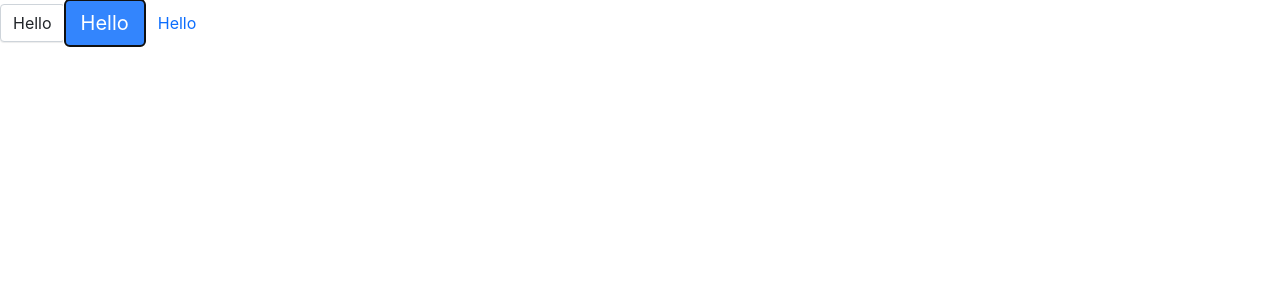
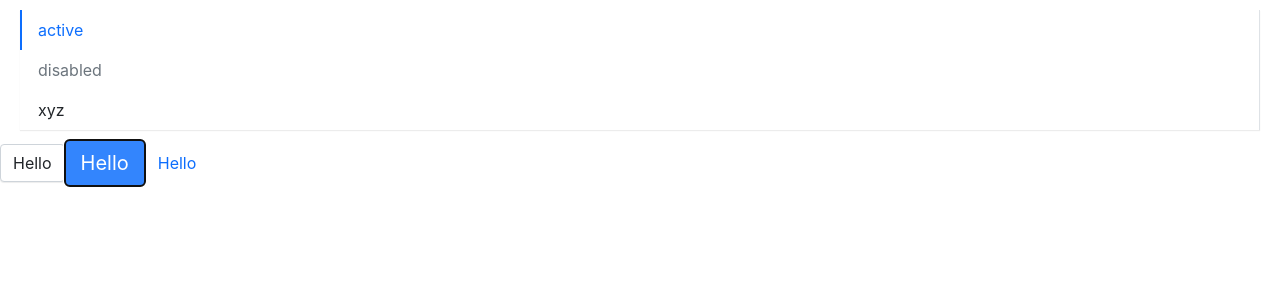
Before and after one commit to 398168441/ango-react-components, a React (Create React App) app: page / in a window 1280 px wide. Shown: the top 300 px of the page. Built offline with nearby package versions, Linux system fonts and the light colour scheme.

Commit message:
feat: Menu 50%

```diff
--- a/src/App.tsx
+++ b/src/App.tsx
@@ -1,9 +1,23 @@
 import React from 'react';
 import Button, { ButtonType, ButtonSize } from 'components/Button/button'
+import Menu from 'components/Menu/menu'
+import MenuItem from 'components/Menu/menuItem'
 
 function App() {
   return (
     <div className="App">
+      <Menu defaultIndex={0} mode='vertical'>
+        <MenuItem index={0}>
+          active
+        </MenuItem>
+        <MenuItem index={1} disabled>
+          disabled
+        </MenuItem>
+        <MenuItem index={2}>
+          xyz
+        </MenuItem>
+      </Menu>
+
       <Button onClick={() => { console.log(123) }}>Hello</Button>
 
       <Button autoFocus btnType={ButtonType.Primary} size={ButtonSize.Large}>Hello</Button>
--- /dev/null
+++ b/src/components/Menu/_style.scss
@@ -0,0 +1,98 @@
+.ango-menu {
+    display: flex;
+    flex-wrap: wrap;
+    padding-left: 0;
+    margin-bottom: 30px;
+    list-style: none;
+    border-bottom: $menu-border-width solid $menu-border-color;
+    box-shadow: $menu-box-shadow;
+    >.menu-item {
+      padding: $menu-item-padding-y $menu-item-padding-x;
+      cursor: pointer;
+      transition: $menu-transition;
+      &:hover, &:focus {
+        text-decoration: none;
+      }
+      &.is-disabled {
+        color: $menu-item-disabled-color;
+        pointer-events: none;
+        cursor: default;
+      }
+      &.is-active, &:hover {
+        color: $menu-item-active-color;
+        border-bottom: $menu-item-active-border-width solid $menu-item-active-color;
+      }
+    }
+    .submenu-item {
+      position: relative;
+      .submenu-title {
+        display: flex;
+        align-items: center;
+      }
+      .arrow-icon {
+        transition: transform .25s ease-in-out;
+        margin-left: 3px;
+      }
+      &:hover {
+        .arrow-icon {
+          transform: rotate(180deg);
+        }
+      }
+    }
+    .is-vertical {
+      .arrow-icon {
+        transform: rotate(0deg) !important;
+      }
+    }
+    .is-vertical.is-opened {
+      .arrow-icon {
+        transform: rotate(180deg) !important;
+      }
+    }
+    .ango-submenu {
+      //display: none;
+      list-style:none;
+      padding-left: 0;
+      white-space: nowrap;
+      //transition: $menu-transition;
+      .menu-item {
+        padding: $menu-item-padding-y $menu-item-padding-x;
+        cursor: pointer;
+        transition: $menu-transition;
+        color: $body-color;
+        &.is-active, &:hover {
+          color: $menu-item-active-color !important;
+        }
+      }
+    }
+    .ango-submenu.menu-opened {
+      //display: block;
+    }
+  }
+  .menu-horizontal {
+    >.menu-item {
+      border-bottom: $menu-item-active-border-width solid transparent;
+    }
+    .ango-submenu {
+      position: absolute;
+      background: $white;
+      z-index: 100;
+      top: calc(100% + 8px);
+      left: 0;
+      border: $menu-border-width solid $menu-border-color;
+      box-shadow: $submenu-box-shadow;
+    }
+  }
+  .menu-vertical {
+    flex-direction: column;
+    border-bottom: 0px;
+    margin: 10px 20px;
+    border-right: $menu-border-width solid $menu-border-color;
+    >.menu-item {
+      border-left: $menu-item-active-border-width solid transparent;
+      &.is-active, &:hover {
+        border-bottom: 0px;
+        border-left: $menu-item-active-border-width solid $menu-item-active-color;
+      }
+    }
+  }
--- /dev/null
+++ b/src/components/Menu/menu.tsx
@@ -0,0 +1,53 @@
+import React, { createContext, useState } from "react";
+import classNames from "classnames";
+
+type MenuMode = 'horizontal' | 'vertical'
+type SelectCallback = (selectedIndex: number) => void
+
+export interface MenuProps {
+    defaultIndex?: number;
+    className?: string;
+    mode?: MenuMode;
+    style?: React.CSSProperties;
+    onSelect?: SelectCallback
+}
+
+interface IMenuContext {
+    index: number;
+    onSelect?: SelectCallback;
+}
+
+export const MenuContext = createContext<IMenuContext>({ index: 0 })
+
+const Menu: React.FC<MenuProps> = (props) => {
+    const { className, mode, style, children, defaultIndex, onSelect } = props
+    const [currentActive, setActive] = useState(defaultIndex)
+
+    const classes = classNames('ango-menu', className, {
+        'menu-vertical': mode === 'vertical',
+    })
+    const handleClick = (index: number) => {
+        setActive(index)
+        if (onSelect) {
+            onSelect(index)
+        }
+    }
+    const passedContext: IMenuContext = {
+        index: currentActive || 0,
+        onSelect: handleClick,
+    }
+    return (
+        <ul className={classes} style={style} data-testid='test-menu'>
+            <MenuContext.Provider value={passedContext}>
+                {children}
+            </MenuContext.Provider>
+        </ul>
+    )
+}
+
+Menu.defaultProps = {
+    defaultIndex: 0,
+    mode: 'horizontal'
+}
+
+export default Menu
--- /dev/null
+++ b/src/components/Menu/menuItem.tsx
@@ -0,0 +1,32 @@
+import React, { useContext } from "react";
+import classNames from "classnames";
+
+import { MenuContext } from './menu'
+
+export interface MenuItemProps {
+    index: number;
+    disabled?: boolean;
+    className?: string;
+    style?: React.CSSProperties;
+}
+
+const MenuItem: React.FC<MenuItemProps> = (props) => {
+    const { index, disabled, className, style, children } = props
+    const context = useContext(MenuContext)
+    const classes = classNames('menu-item', className, {
+        'is-disabled': disabled,
+        'is-active': context.index === index
+    })
+    const handleClick = () => {
+        if (context.onSelect && !disabled) {
+            context.onSelect(index)
+        }
+    }
+    return (
+        <li style={style} className={classes} onClick={handleClick}>
+            {children}
+        </li>
+    )
+}
+
+export default MenuItem
--- a/src/styles/index.scss
+++ b/src/styles/index.scss
@@ -9,3 +9,6 @@
 
 // button
 @import "../components/Button/style";
+
+// menu
+@import '../components/Menu/style';
```
Also changed, not shown: 1 other file (tests, documents, lock files or other folders).
